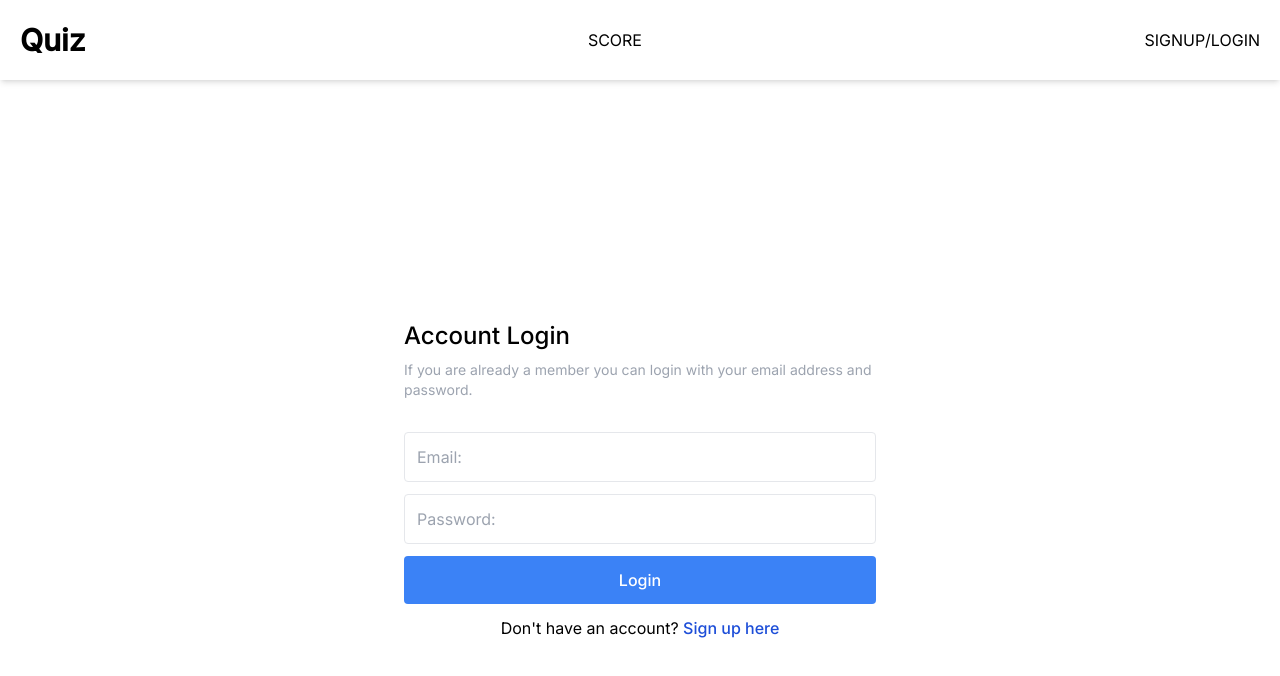
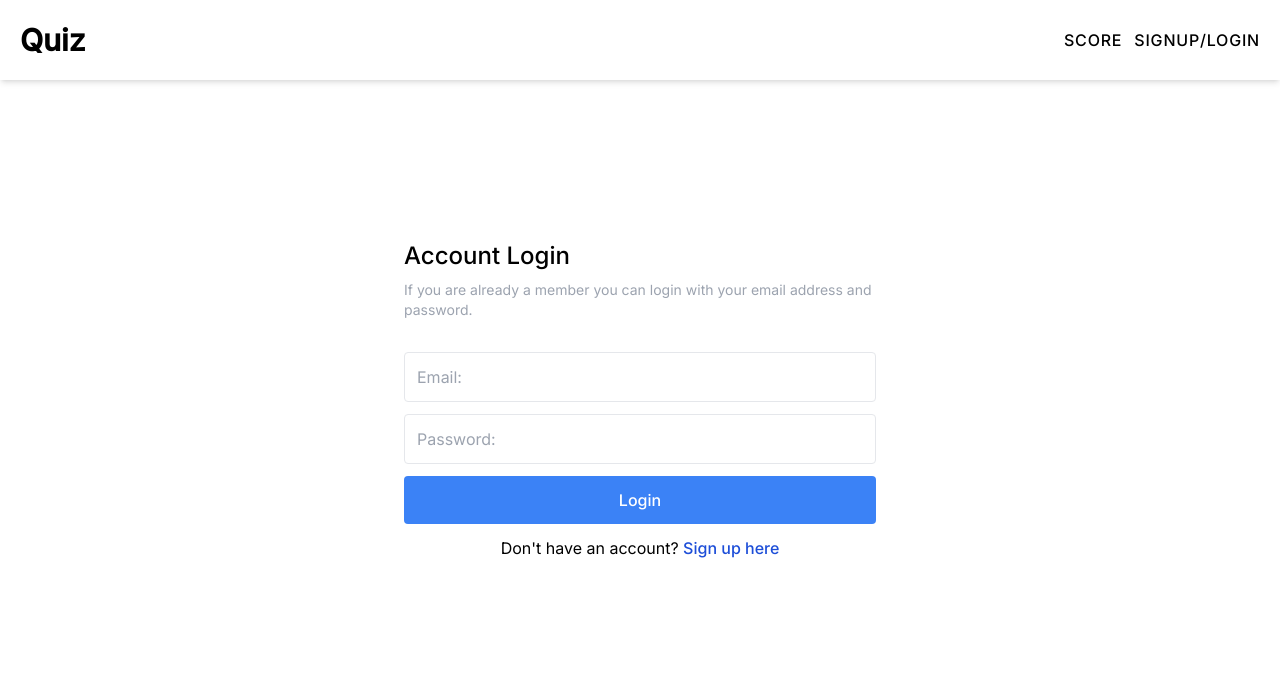
Before and after one commit to DevLyric/quiz-v2, a React (Vite) app: page / in a window 1280 px wide. Shown: the top 676 px of the page. Built offline with nearby package versions, Linux system fonts and the light colour scheme; no server answers.

Commit message:
small changes

```diff
--- a/src/components/Header.tsx
+++ b/src/components/Header.tsx
@@ -21,9 +21,9 @@ const Header = () => {
     <div className="flex items-center shadow-md h-20">
       <div className="container mx-auto w-full max-w-7xl flex items-center justify-between px-5">
         <h1 className="text-3xl font-semibold">Quiz</h1>
-        {currentUserEmail ? (
-          <div className="flex items-center gap-3 font-medium tracking-wider">
-            <Link to="/score">SCORE</Link>
+        <div className="flex items-center gap-3 font-medium tracking-wider">
+          <Link to="/score">SCORE</Link>
+          {currentUserEmail ? (
             <button
               onClick={() => {
                 logout();
@@ -31,13 +31,10 @@ const Header = () => {
             >
               LOG OUT
             </button>
-          </div>
-        ) : (
-          <>
-            <Link to="/score">SCORE</Link>
-            <Link to="/login">SIGNUP/LOGIN</Link>
-          </>
-        )}
+          ) : (
+            <Link to="/">SIGNUP/LOGIN</Link>
+          )}
+        </div>
       </div>
     </div>
   );
--- a/src/pages/Login.tsx
+++ b/src/pages/Login.tsx
@@ -18,7 +18,7 @@ export const Login = () => {
   };
 
   return (
-    <div className="h-screen w-screen flex items-center justify-center">
+    <div className="w-screen flex items-center justify-center mt-40">
       <div className="container mx-auto w-full max-w-lg px-5">
         <div className="mb-8">
           <h1 className="text-2xl font-medium">Account Login</h1>
--- a/src/pages/Signup.tsx
+++ b/src/pages/Signup.tsx
@@ -18,7 +18,7 @@ const Signup = () => {
   };
 
   return (
-    <div className="h-screen w-screen flex items-center justify-center">
+    <div className="w-screen flex items-center justify-center mt-40">
       <div className="container mx-auto w-full max-w-lg px-5">
         <div className="mb-8">
           <h1 className="text-2xl font-medium">Account Signup</h1>
```
